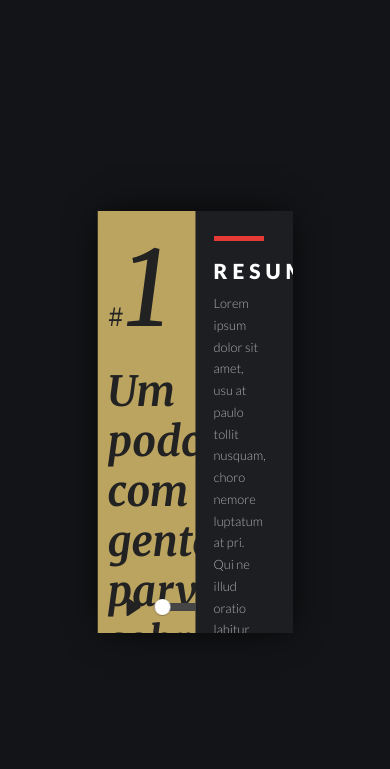
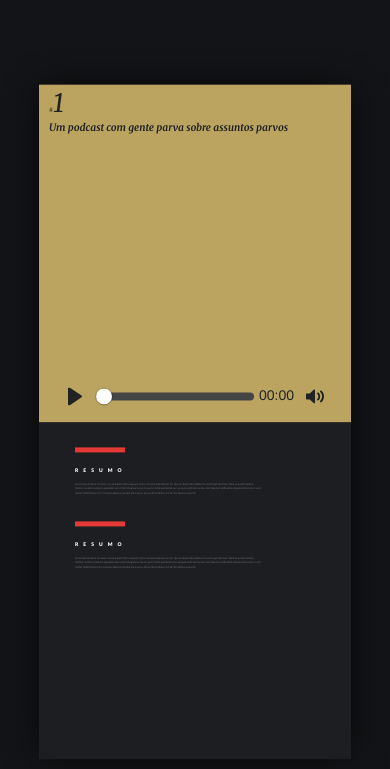
Before and after one commit to nilstrung/nilstrung.github.io, a plain HTML site: page index.html in a window 390 px wide. Drawn offline with Linux system fonts and the light colour scheme.

Commit message:
v0.13a001
- Added support for mobile [alpha version]

```diff
--- a/css/app.css
+++ b/css/app.css
@@ -33,6 +33,12 @@ body {
     box-shadow: 0px 0px 35px -5px rgba(0, 0, 0, 0.85);
     overflow: hidden;
 }
+@media only screen and (max-width: 64em) {
+    .container {
+        width: 80vw;
+        height: 80vh;
+    }
+}
 
 /* ========= LEFT SIDE OF MAIN DIV =========  */
 
@@ -41,21 +47,29 @@ body {
     background: #bba460;
     height: 100%;
 }
+@media only screen and (max-width: 64em) {
+    .left-side {
+        height: 50%;
+    }
+}
 .podcast_number {
     font-family: 'Merriweather', serif;
     font-weight: 500;
     font-style: italic;
     font-size: 6.5rem;
+    font-size: 6.5vw;
 }
 .podcast_number span {
     font-weight: 400;
     font-size: 1.5rem;
+    font-size: 1.5vw;
 }
 .podcast_title {
     font-family: 'Merriweather', sans-serif;
     font-weight: 800;
     font-style: italic;
     font-size: 2.6rem;
+    font-size: 2.6vw;
     line-height: 1.2;
 }
 
@@ -66,6 +80,11 @@ body {
     background: #1c1e22;
     overflow-y: scroll;
     height: 100%;
+}
+@media only screen and (max-width: 64em) {
+    .right-side {
+        height: 50%;
+    }
 }
 .red-block {
     background: #E53935;
@@ -78,24 +97,25 @@ body {
     font-family: 'Lato', sans-serif;
     font-weight: 300;
     font-size: 0.8rem;
+    font-size: 0.7vw;
     padding-top: 15px;
     line-height: 1.7;
-
 }
 .text-right-side h3 {
     color: #FFF;
     font-family: 'Lato', sans-serif;
     font-weight: 800;
     font-size: 1.3rem;
+    font-size: 1.3vw;
     letter-spacing: 5px;
 }
 
 /* ========= PODCAST PLAYER =========  */
+
 .audio-player {
     position: absolute;
     bottom: 0;
 }
-
 .plyr--audio .plyr__controls {
     padding: 10px;
     border-radius: inherit;
@@ -107,11 +127,9 @@ body {
 .plyr--audio .plyr__progress--buffer {
     color: #222;
 }
-
 .plyr--audio .plyr__progress--buffer, .plyr--audio .plyr__volume--display {
     background: #454545;
 }
-
 .plyr__progress--played, .plyr__volume--display {
     color: #E53935;
 }
--- a/index.html
+++ b/index.html
@@ -18,7 +18,7 @@
 
     <div class="row">
         <div class="small-12 columns centered container" id="square">
-            <div class="small-6 columns left-side">
+            <div class=" large-6 small-12 columns left-side">
                 <div class="row collapse">
                     <div class="small-12 columns podcast_number">
                         <span>#</span>1
@@ -41,7 +41,7 @@
                     </div>
                 </div>
             </div>
-            <div class="small-6 columns right-side">
+            <div class=" large-6 small-12 columns right-side">
                 <div class="row">
                     <div class="small-1 small-offset-1 columns">
                         <div class="red-block"></div>
```
